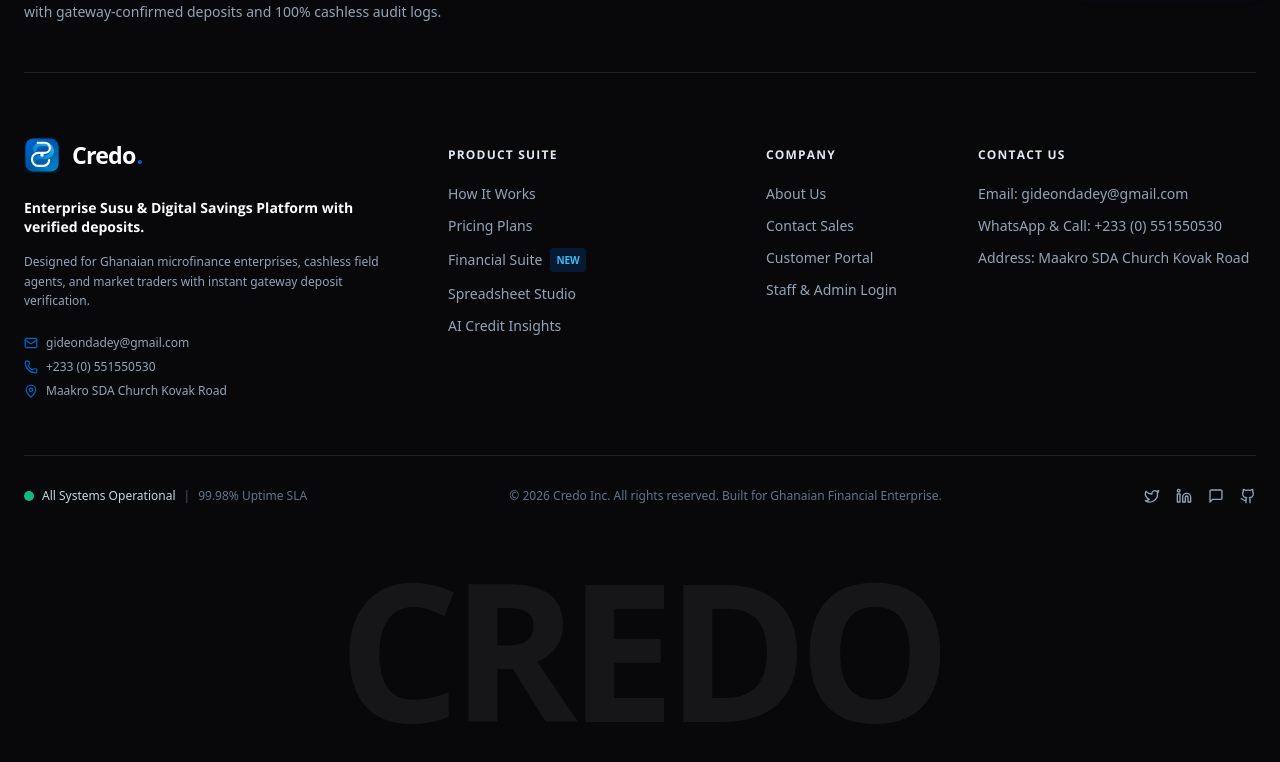
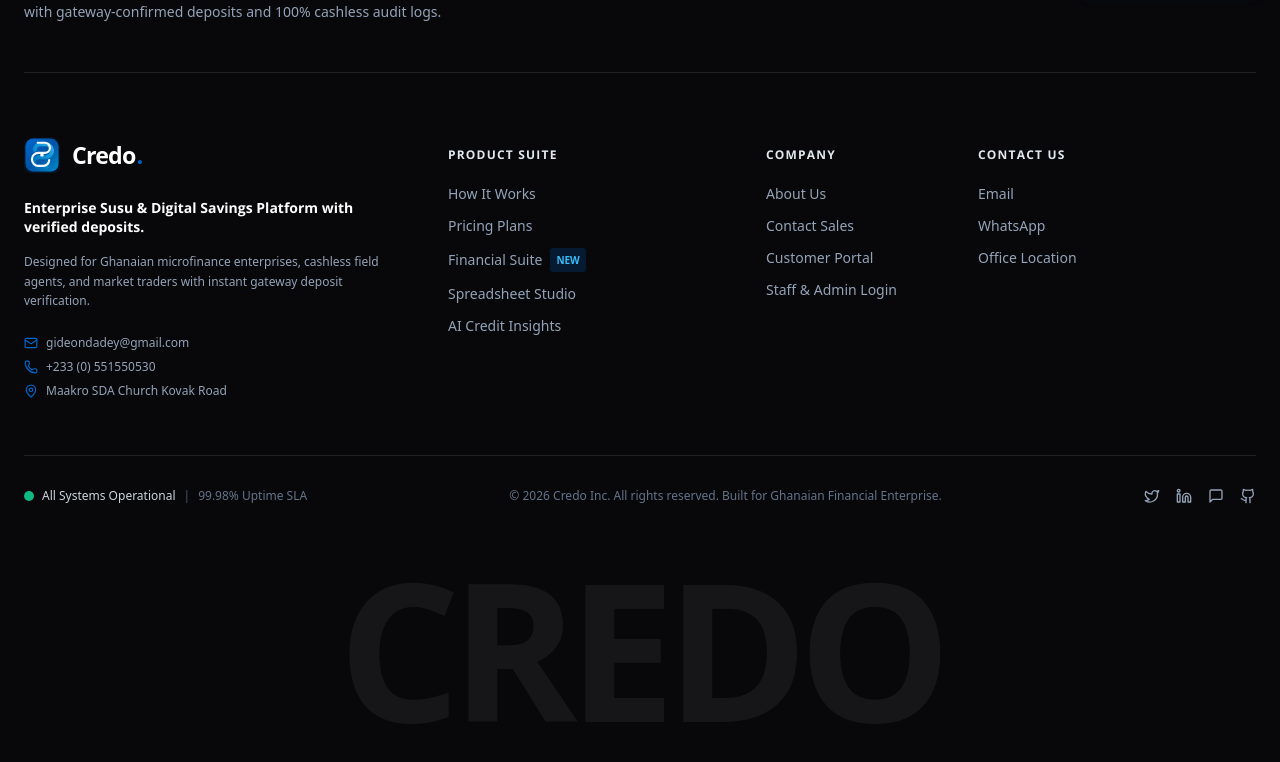
Before and after one commit to Gideon-Dadey/SusuFlow, a Next.js app in the folder apps/web/: page / in a window 1280 px wide. Shown: the part 4741-5503 px from the top of the page. Built offline with nearby package versions, Linux system fonts and the light colour scheme.

Commit message:
style(ui): simplify footer contact links to concise Email, WhatsApp, and Office Location labels

```diff
--- a/apps/web/src/components/marketing/footer.tsx
+++ b/apps/web/src/components/marketing/footer.tsx
@@ -236,7 +236,7 @@
                   href="mailto:gideondadey@gmail.com"
                   className="text-slate-400 hover:text-white transition-colors"
                 >
-                  Email: gideondadey@gmail.com
+                  Email
                 </a>
               </li>
               <li>
@@ -246,13 +246,16 @@
                   rel="noreferrer"
                   className="text-slate-400 hover:text-white transition-colors"
                 >
-                  WhatsApp &amp; Call: +233 (0) 551550530
+                  WhatsApp
                 </a>
               </li>
               <li>
-                <span className="text-slate-400 block">
-                  Address: Maakro SDA Church Kovak Road
-                </span>
+                <Link
+                  href="/contact"
+                  className="text-slate-400 hover:text-white transition-colors"
+                >
+                  Office Location
+                </Link>
               </li>
             </ul>
           </div>
```
